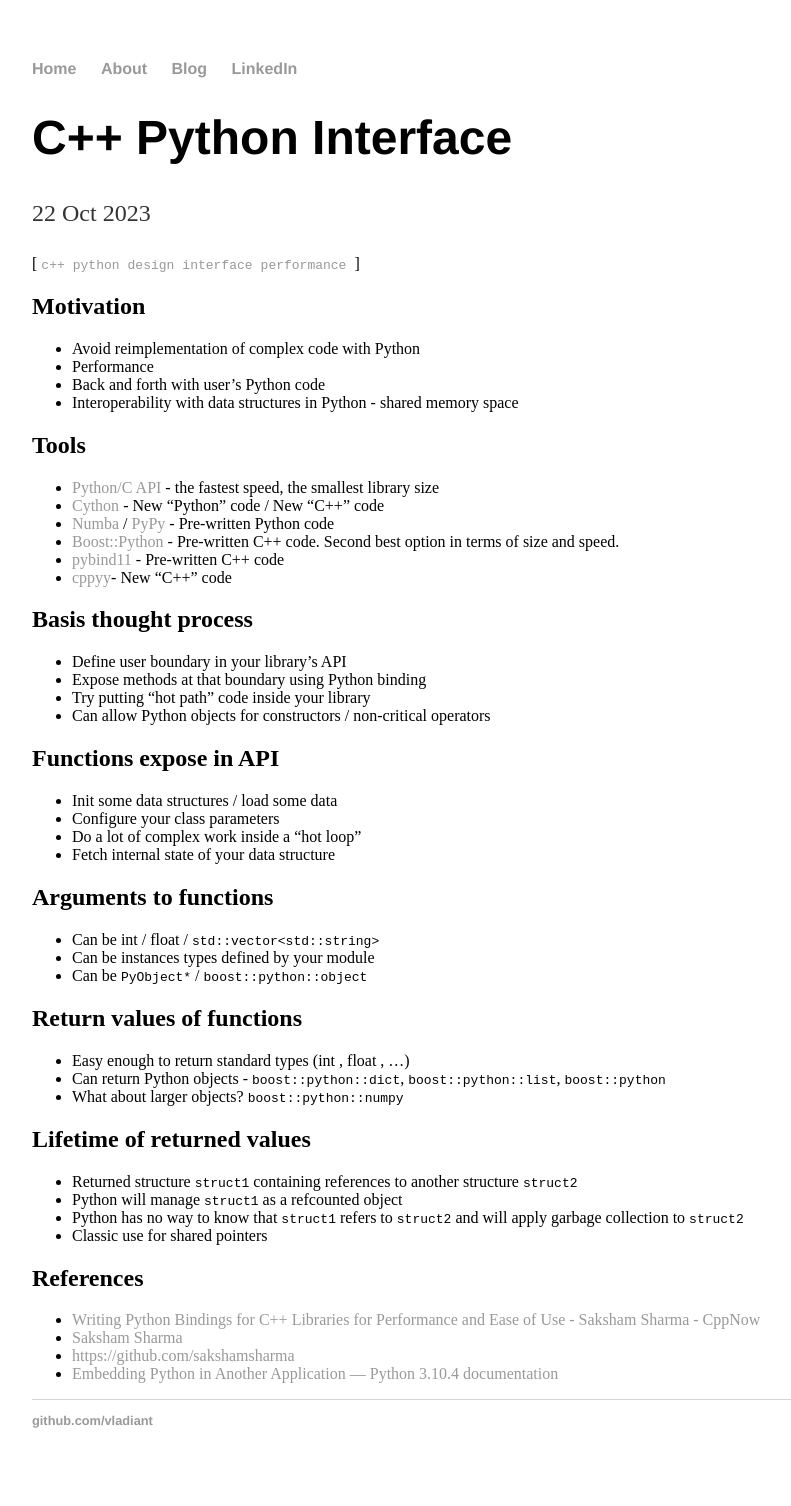
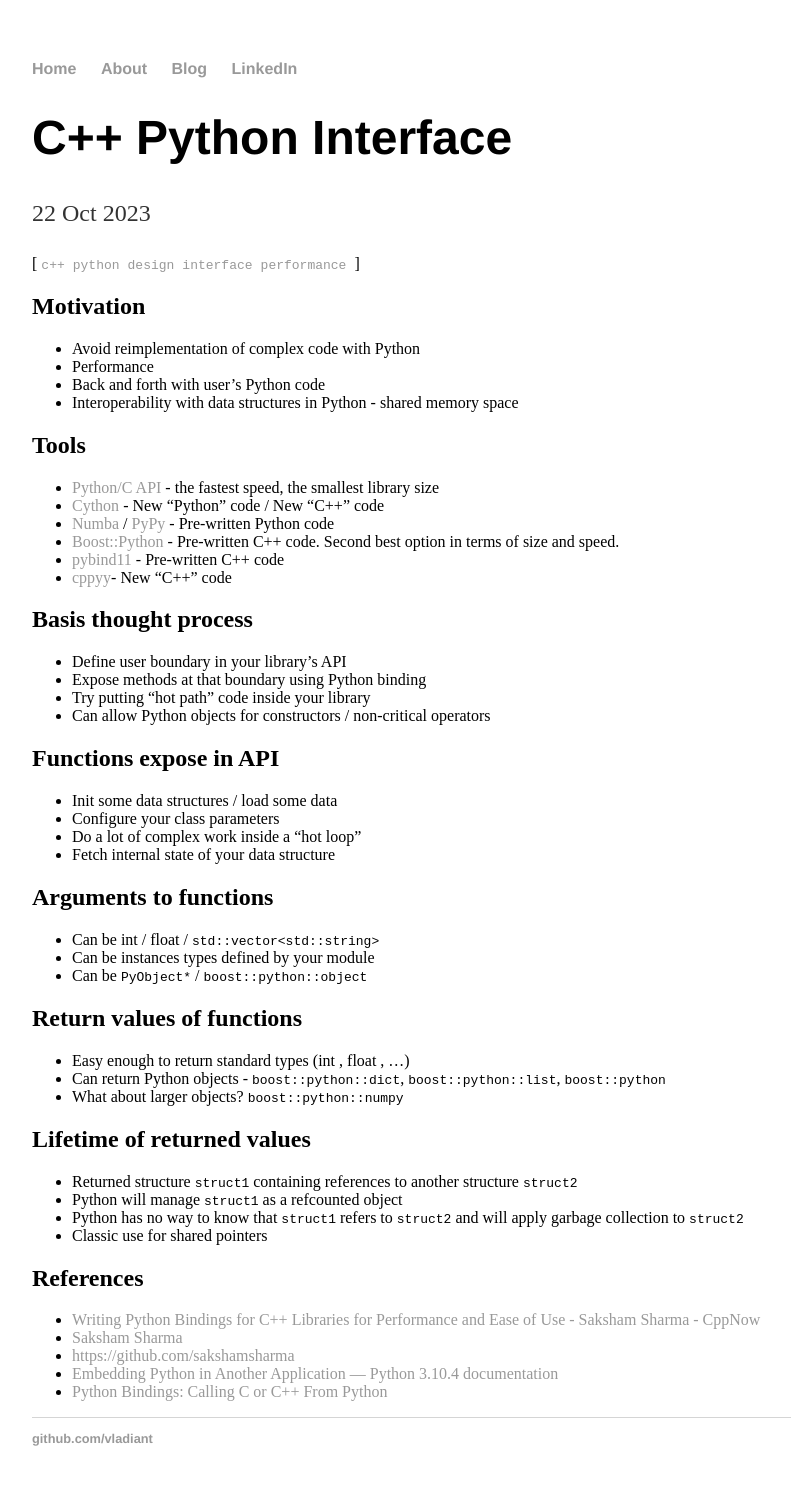
Before and after one commit to vladiant/vladiant.github.io, a Jekyll site: the page built from _posts/2023-10-22-cpp-python-interface.md, in a window 1280 px wide. Shown: the whole page, without its empty margins (160-951 px from the left). Built offline with Jekyll 4.4.1, drawn with Linux system fonts in a browser that asks for light colours.

Commit message:
Update post links

```diff
--- a/_posts/2023-10-22-cpp-python-interface.md
+++ b/_posts/2023-10-22-cpp-python-interface.md
@@ -52,3 +52,4 @@ tags: c++ python design interface performance
 * [Saksham Sharma](https://sakshamsharma.com/)
 * <https://github.com/sakshamsharma>
 * [Embedding Python in Another Application — Python 3.10.4 documentation](https://docs.python.org/3/extending/embedding.html)
+* [Python Bindings: Calling C or C++ From Python](https://realpython.com/python-bindings-overview/)
```
